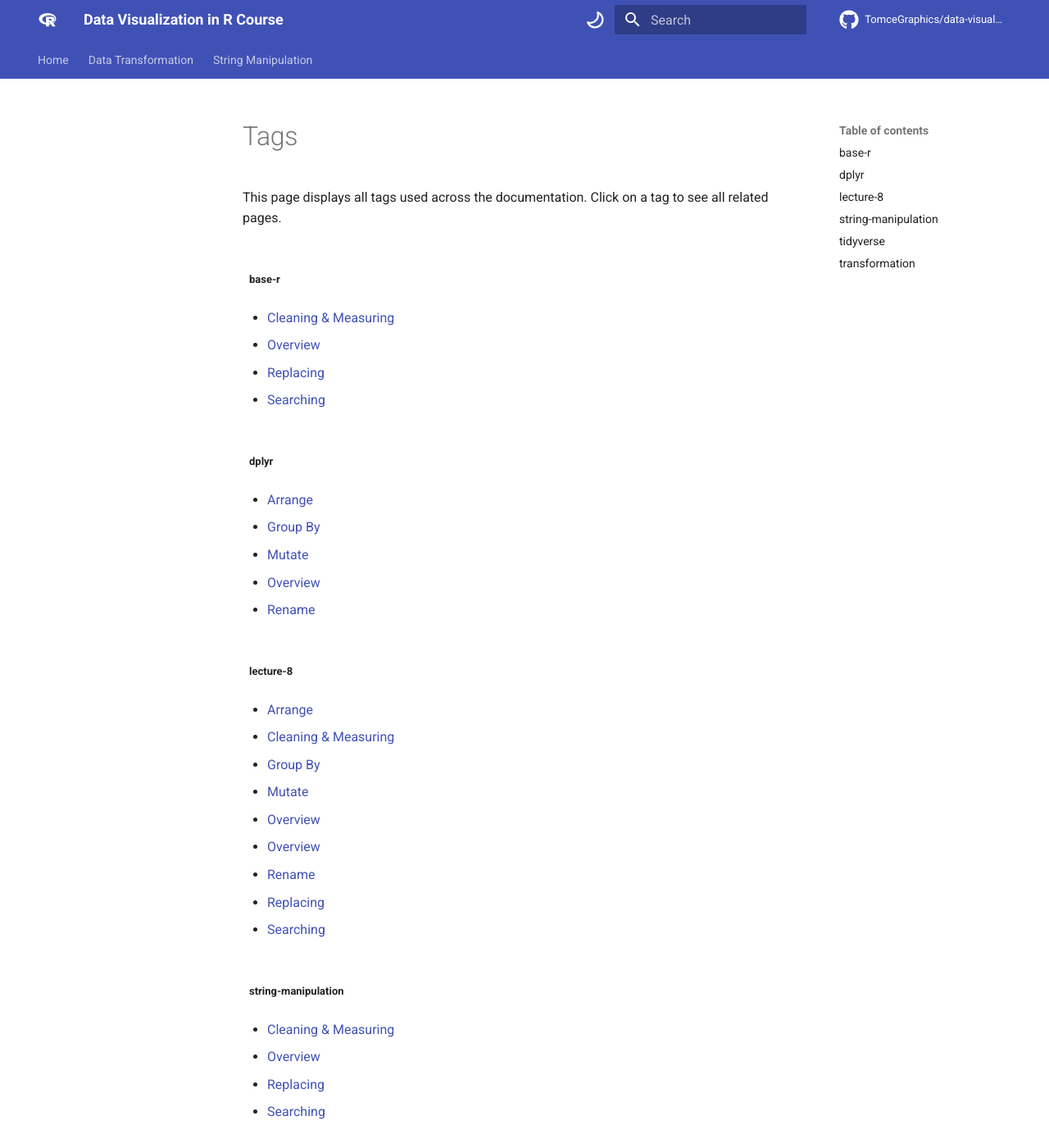
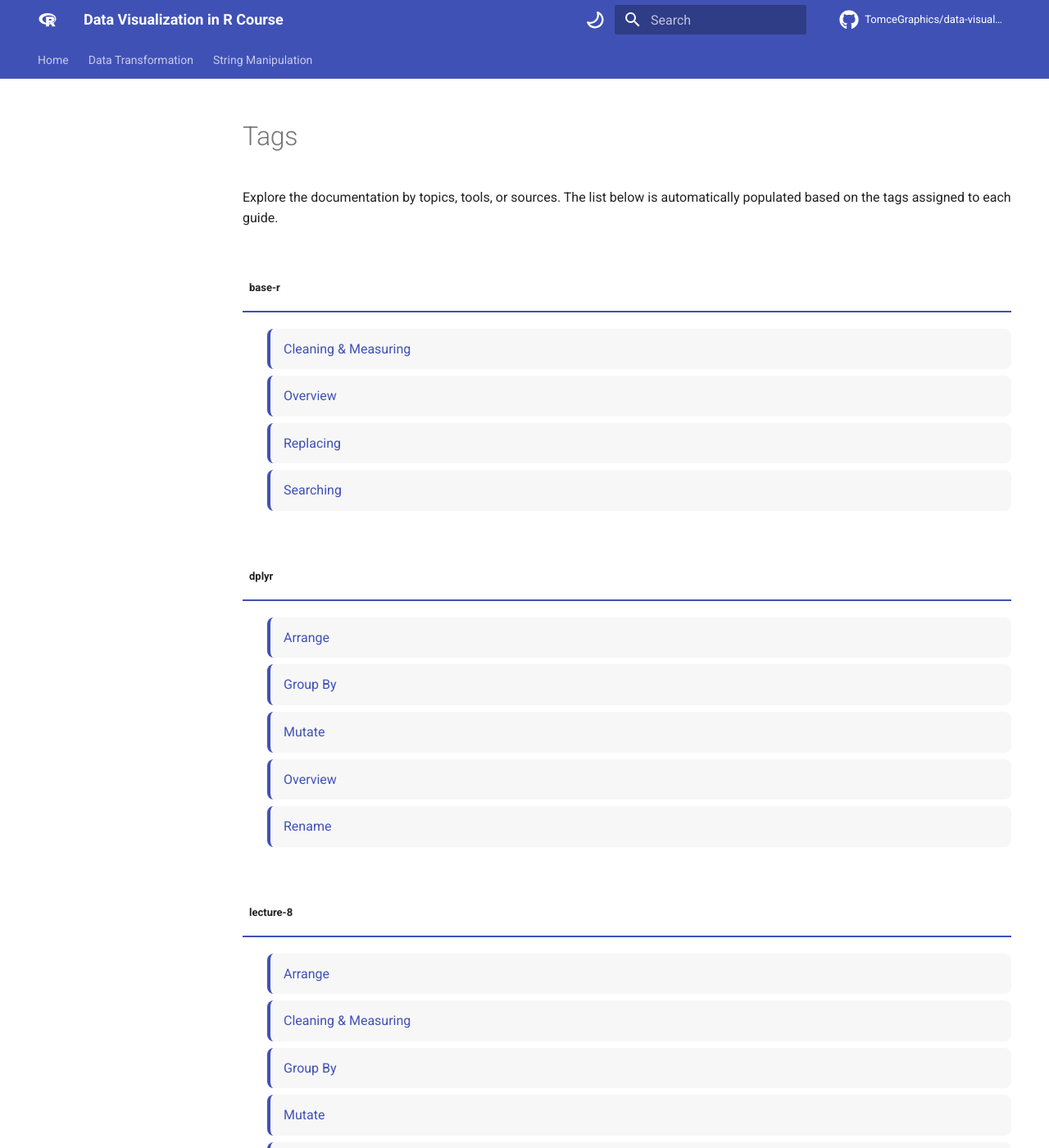
Before and after one commit to TomceGraphics/data-visualization-r, an MkDocs documentation site: the page built from docs/tags.md, in a window 1280 px wide and 1400 px high. Shown: the whole window at 82% size. Built offline with MkDocs 1.6.1 and Material for MkDocs 9.7.7, drawn with Linux system fonts in a browser that asks for light colours; comment, search, counter and statistics services are not loaded.

Commit message:
feat: Add interactive card layout to tags index

```diff
--- a/docs/stylesheets/extra.css
+++ b/docs/stylesheets/extra.css
@@ -24,5 +24,49 @@
 .md-tag-list {
   display: flex;
   align-items: center;
+  flex-wrap: wrap;
   margin-bottom: 1.5rem;
 }
+
+/* =========================================
+   Tags Index Page - Dashboard Cards
+   ========================================= */
+
+/* Style the tag headings */
+.md-typeset h2[id] {
+  margin-top: 2.5rem;
+  border-bottom: 2px solid var(--md-primary-fg-color);
+  padding-bottom: 0.5rem;
+}
+
+/* Style the lists of pages to look like cards */
+.md-typeset h2[id] + ul {
+  list-style-type: none;
+  padding-left: 0;
+  margin-top: 1rem;
+}
+
+/* Individual page links under a tag */
+.md-typeset h2[id] + ul li {
+  background: rgba(0, 0, 0, 0.03);
+  padding: 12px 16px;
+  border-radius: 8px;
+  margin-bottom: 8px;
+  border-left: 4px solid var(--md-primary-fg-color);
+  transition: transform 0.2s ease, background 0.2s ease;
+}
+
+/* Hover effect for the cards */
+.md-typeset h2[id] + ul li:hover {
+  transform: translateX(5px);
+  background: rgba(0, 0, 0, 0.06);
+}
+
+/* Dark mode adjustments for cards */
+[data-md-color-scheme="slate"] .md-typeset h2[id] + ul li {
+  background: rgba(255, 255, 255, 0.05);
+}
+
+[data-md-color-scheme="slate"] .md-typeset h2[id] + ul li:hover {
+  background: rgba(255, 255, 255, 0.1);
+}
--- a/docs/tags.md
+++ b/docs/tags.md
@@ -1,4 +1,9 @@
+---
+hide:
+  - toc
+---
 # Tags
- This page displays all tags used across the documentation. Click on a tag to see all related pages.
+
+Explore the documentation by topics, tools, or sources. The list below is automatically populated based on the tags assigned to each guide.
 
 [comment]: # (The content below will be automatically populated by the mkdocs-material tags plugin)
```
